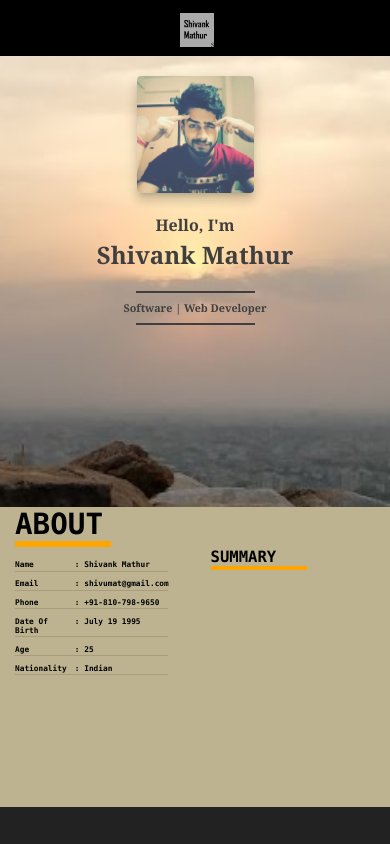
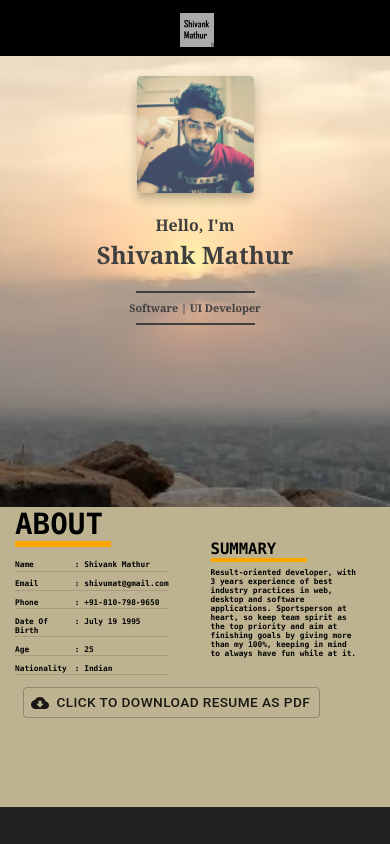
Before and after one commit to shivumat/Resume, a React (Create React App) app: page / in a window 390 px wide. Built offline with nearby package versions, Linux system fonts and the light colour scheme.

Commit message:
Home Final

```diff
--- a/src/container/bodyPanel/routePanels/home/about/About.css
+++ b/src/container/bodyPanel/routePanels/home/about/About.css
@@ -36,4 +36,7 @@
     .info{
         margin-top: 6px !important;
     }
+    .summaryPanel{
+        padding-top: 0 !important;
+    }
   }
--- a/src/container/bodyPanel/routePanels/home/about/About.js
+++ b/src/container/bodyPanel/routePanels/home/about/About.js
@@ -2,6 +2,7 @@ import React from 'react';
 import './About.css';
 import InfoComponent from './infoComponent/InfoComponent';
 import Summary from './summary/Summary';
+import DownloadResume from './downloadResume/DownloadResume'
 import Divider from '@material-ui/core/Divider';
 import Grid from '@material-ui/core/Grid';
 import infoList from '../../../../../static/data/infoList';
@@ -17,10 +18,11 @@ export default function About() {
           <Grid className='info' item={true} xs={6} sm={12} md={12} lg={12} xl={12}>
             {infoList.map((info,i)=><InfoComponent key={i} label = {info.label} data = {info.data}/>)}
           </Grid>
-          <Grid item={true} xs={6} sm={12} md={12} lg={12} xl={12}>
+          <Grid className='summaryPanel' item={true} xs={5} sm={12} md={12} lg={12} xl={12}>
             <Summary/>
           </Grid>
         </Grid>
+        <DownloadResume/>
       </div>
     </div>
   );
--- /dev/null
+++ b/src/container/bodyPanel/routePanels/home/about/downloadResume/DownloadResume.css
@@ -0,0 +1,14 @@
+.download{
+    font-size: 1vw !important;
+    margin-top: 10% !important;
+    margin-left: 2% !important;
+}
+
+@media screen and (max-width: 600px) {
+    .download{
+        font-size: 3.5vw !important;
+        margin: auto !important;
+        margin-top: 3% !important;
+        margin-left: 2% !important;
+    }
+  }
--- /dev/null
+++ b/src/container/bodyPanel/routePanels/home/about/downloadResume/DownloadResume.js
@@ -0,0 +1,13 @@
+import React from 'react';
+import Button from '@material-ui/core/Button';
+import './DownloadResume.css'
+import CloudDownloadIcon from '@material-ui/icons/CloudDownload';
+
+
+export default function Downloadresume(){
+    return(
+        <Button variant="outlined" size="small" className="download" startIcon={<CloudDownloadIcon />}>
+            Click To Download Resume As PDF
+      </Button>
+    );
+}
--- a/src/container/bodyPanel/routePanels/home/about/summary/Summary.css
+++ b/src/container/bodyPanel/routePanels/home/about/summary/Summary.css
@@ -1,6 +1,12 @@
 .aboutSummary{
     font-size: 1.5vw;
     font-weight: bold;
+}
+.summary{
+    font-size: 1vw;
+    font-weight: bold;
+    margin-top: 4%;
+    line-height: 20px;
 }
 .summaryLine{
     width: 6em;
@@ -12,4 +18,9 @@
     .aboutSummary{
         font-size: 4vw;
     }
+    .summary{
+        font-size: 2vw;
+        font-weight: bold;
+        line-height: normal;
+    }
   }
--- a/src/container/bodyPanel/routePanels/home/about/summary/Summary.js
+++ b/src/container/bodyPanel/routePanels/home/about/summary/Summary.js
@@ -2,12 +2,23 @@ import React from 'react';
 import './Summary.css';
 import Divider from '@material-ui/core/Divider';
 
+const yearDiff = (d1) => {
+    var d2 = new Date();
+    var diff = d2.getTime() - d1.getTime();
+    return Math.round(diff / (1000 * 60 * 60 * 24 * 365.25));
+}
 
 export default function InfoComponent(props){
     return (
         <React.Fragment>
             <span className = "aboutSummary">SUMMARY</span>
             <Divider className="summaryLine"/>
+            <div className="summary">
+                Result-oriented developer, with {yearDiff(new Date('10/23/2017'))} years experience of
+                best industry practices in web, desktop and software applications. Sportsperson at heart,
+                so keep team spirit as the top priority and aim at finishing goals by giving more than my
+                100%, keeping in mind to always have fun while at it.
+            </div>
         </React.Fragment>
     );
 }
--- a/src/container/bodyPanel/routePanels/home/titlePanel/title/Title.js
+++ b/src/container/bodyPanel/routePanels/home/titlePanel/title/Title.js
@@ -30,7 +30,7 @@ export default function Title() {
         <h4 className={classes.h4}>Hello, I'm</h4>
         <h2 className={classes.h2}>Shivank Mathur</h2>
         <hr className={classes.hr}/>
-        <h6 className={classes.h6}>Software | Web Developer</h6>
+        <h6 className={classes.h6}>Software | UI Developer</h6>
         <hr className={classes.hr}/>
     </div>
   );
```
